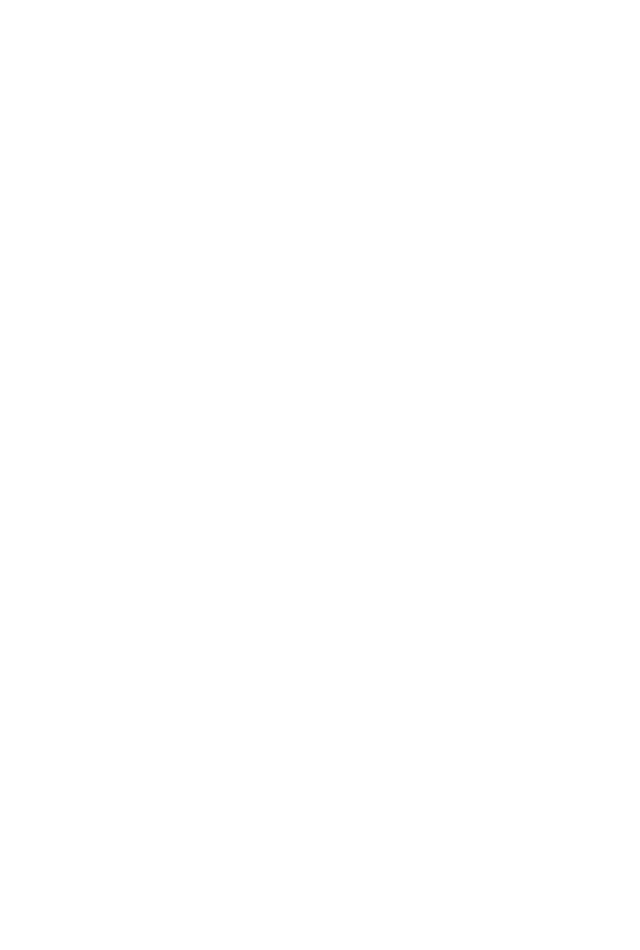
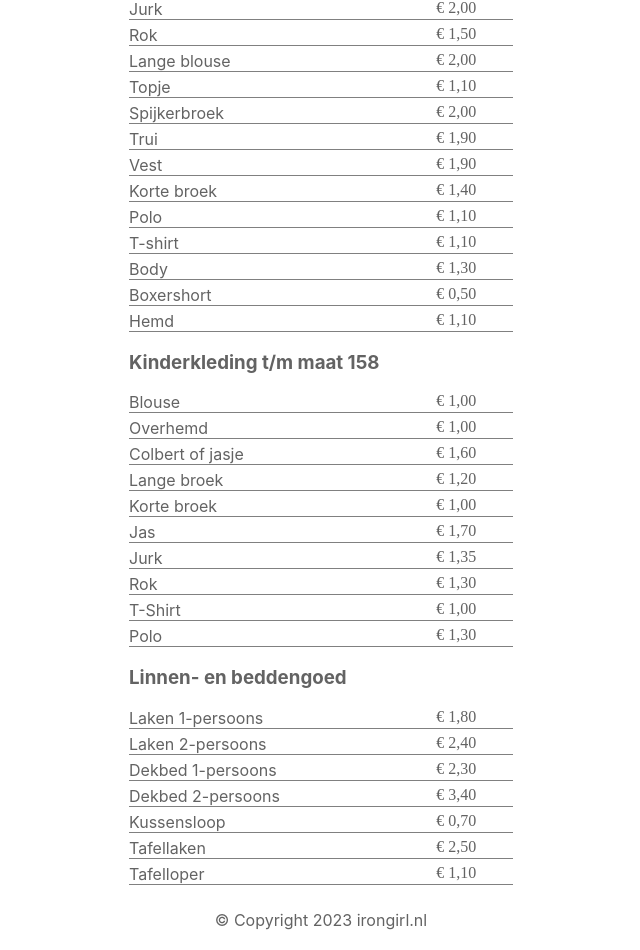
Before and after one commit to clearblocks/irongirl, a React (Create React App) app: page / in a window 1280 px wide. Shown: the part 3855-4805 px from the top of the page, without its empty margins (319-959 px from the left). Before the commit the page ends 3723 px from the top, so only its background shows below. Built offline with nearby package versions, Linux system fonts and the light colour scheme; the HTML template or start-up script is replaced by a standard one.

Commit message:
Prices + fix key attributes

```diff
--- a/src/App.scss
+++ b/src/App.scss
@@ -204,6 +204,27 @@ header {
   }
 }
 
+.prices {
+  .price-table {
+    width: 30%;
+    margin: 0 auto;
+
+    .price-row {
+      display: flex;
+      margin-bottom: 5px;
+      border-bottom: 1px solid grey;
+      .item-name {
+        width: 80%;
+      }
+
+      .item-price {
+        width: 20%;
+        font-family: Roboto mono;
+      }
+    }
+  }
+}
+
 footer {
   background-color: $primary_color;
   height: 60px;
--- a/src/App.tsx
+++ b/src/App.tsx
@@ -8,6 +8,7 @@ import {SocialProof} from "./components/organisms/SocialProof";
 import {CallToAction} from "./components/organisms/CallToAction";
 import {Contact} from "./components/organisms/Contact";
 import {AboutUs} from "./components/organisms/AboutUs";
+import {Prices} from "./components/organisms/Prices";
 
 function App() {
   return (
@@ -19,6 +20,7 @@ function App() {
       <CallToAction />
       <AboutUs />
       <Contact />
+      <Prices />
       <Footer />
     </div>
   );
--- /dev/null
+++ b/src/assets/json/priceData.json
@@ -0,0 +1,48 @@
+[{
+  "category": "Dames- en herenkleding",
+  "priceDataSet": [
+    { "name": "Blouse of overhemd korte mouwen", "price": 1.1 },
+    { "name": "Blouse of overhemd lange mouwen", "price": 1.3 },
+    { "name": "Colbert", "price": 2.1 },
+    { "name": "Gilet", "price": 1.1 },
+    { "name": "Pantalon", "price": 2 },
+    { "name": "Jurk", "price": 2},
+    { "name": "Rok", "price": 1.5 },
+    { "name": "Lange blouse", "price": 2 },
+    { "name": "Topje", "price": 1.1 },
+    { "name": "Spijkerbroek", "price": 2 },
+    { "name": "Trui", "price": 1.9 },
+    { "name": "Vest", "price": 1.9 },
+    { "name": "Korte broek", "price": 1.4 },
+    { "name": "Polo", "price": 1.1 },
+    { "name": "T-shirt", "price": 1.1 },
+    { "name": "Body", "price": 1.3 },
+    { "name": "Boxershort", "price": 0.5 },
+    { "name": "Hemd", "price": 1.1 }
+  ]
+},{
+  "category": "Kinderkleding t/m maat 158",
+  "priceDataSet": [
+    { "name": "Blouse", "price": 1 },
+    { "name": "Overhemd", "price": 1 },
+    { "name": "Colbert of jasje", "price": 1.6 },
+    { "name": "Lange broek", "price": 1.2 },
+    { "name": "Korte broek", "price": 1 },
+    { "name": "Jas", "price": 1.7 },
+    { "name": "Jurk", "price": 1.35 },
+    { "name": "Rok", "price": 1.3 },
+    { "name": "T-Shirt", "price": 1 },
+    { "name": "Polo", "price": 1.3 }
+  ]
+},{
+  "category": "Linnen- en beddengoed",
+  "priceDataSet": [
+    { "name": "Laken 1-persoons", "price": 1.8 },
+    { "name": "Laken 2-persoons", "price": 2.4 },
+    { "name": "Dekbed 1-persoons", "price": 2.3 },
+    { "name": "Dekbed 2-persoons", "price": 3.4 },
+    { "name": "Kussensloop", "price": 0.7 },
+    { "name": "Tafellaken", "price": 2.5 },
+    { "name": "Tafelloper", "price": 1.1 }
+  ]
+}]
--- /dev/null
+++ b/src/components/atoms/PriceRow.tsx
@@ -0,0 +1,24 @@
+import React from 'react'
+
+export type PriceData = {
+  name: string,
+  price: number
+}
+
+export const PriceRow = ({name, price}: PriceData) => (
+  <div className={"price-row"} >
+    <span className={"item-name"}>{name}</span><span className={'item-price'}>&euro; {renderPrice(price)}</span>
+  </div>
+)
+
+function renderPrice(price: number): string {
+  var split = String(price).split(".")
+  if (split.length === 1) {
+    split[1] = "00"
+  } else if (split[1].length === 1) {
+    split[1] = split[1] + "0"
+  } else {
+    split[1] = split[1].substring(0, 2)
+  }
+  return `${split[0]},${split[1]}`
+}
--- /dev/null
+++ b/src/components/molecules/PriceTable.tsx
@@ -0,0 +1,16 @@
+import React from 'react'
+import { PriceData, PriceRow } from '../atoms/PriceRow'
+
+export type PriceTableData = {
+  category: string,
+  priceDataSet: PriceData[]
+}
+
+export const PriceTable = ({category, priceDataSet}: PriceTableData) => (
+  <div className={"price-table"} >
+    <h3>{category}</h3>
+    <div className={"price-table-data"}>
+      {priceDataSet.map((priceData, index) => <PriceRow name={priceData.name} price={priceData.price} key={index}/>)}
+    </div>
+  </div>
+)
--- a/src/components/molecules/Service.tsx
+++ b/src/components/molecules/Service.tsx
@@ -10,8 +10,8 @@ export type ServiceProps = {
   key: number
 }
 
-export const Service = ({iconType, title, text, buttonLabel, key}: ServiceProps) => (
-  <div className={"service"} key={key}>
+export const Service = ({iconType, title, text, buttonLabel}: ServiceProps) => (
+  <div className={"service"}>
     <div>
       <Icon type={iconType} />
       <h2>{title}</h2>
--- /dev/null
+++ b/src/components/organisms/Prices.tsx
@@ -0,0 +1,9 @@
+import React from 'react';
+import {PriceTable} from "../molecules/PriceTable";
+import priceData from "../../assets/json/priceData.json"
+
+export const Prices = () => (
+  <div className={"prices"}>
+    {priceData.map((priceDataSet, index) => <PriceTable category={priceDataSet.category} priceDataSet={priceDataSet.priceDataSet} key={index} />)}
+  </div>
+);
```
